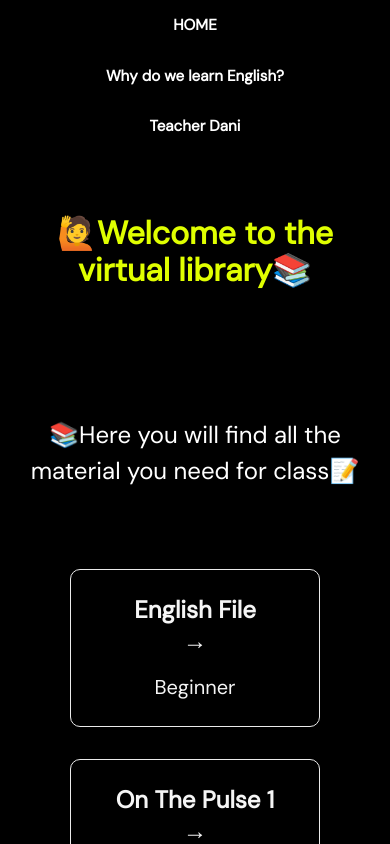
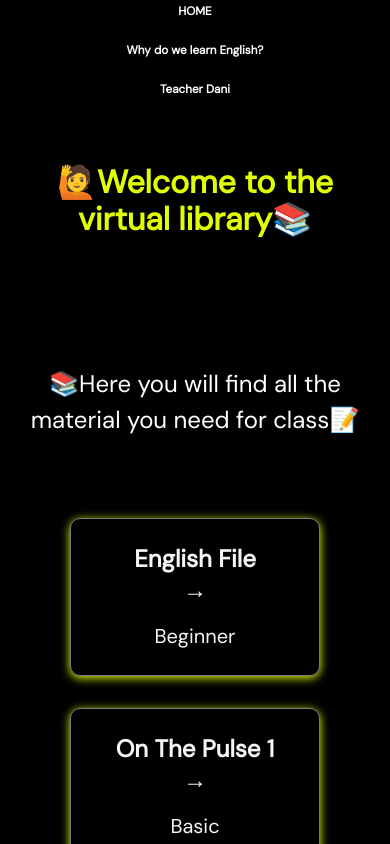
Before and after one commit to DanMartinez01/MiniLibrary-with-Next.Js, a Next.js app in the folder minilibrary/: page / in a window 390 px wide. Shown: the top 844 px of the page. Built offline with nearby package versions, Linux system fonts and the light colour scheme.

Commit message:
add shadow to cards, changes in navbar

```diff
--- a/minilibrary/styles/Home.module.css
+++ b/minilibrary/styles/Home.module.css
@@ -21,6 +21,14 @@
   justify-content: center;
   background-color: black;
   color: white;
+  position: fixed;
+  /* Set the navbar to fixed position */
+  top: 0;
+  /* Position the navbar at the top of the page */
+  width: 100%;
+  /* Full width */
+  height: 100px;
+
 }
 
 .navbar a {
@@ -70,6 +78,7 @@
 .title {
   margin: 0;
   margin-bottom: 4rem;
+  margin-top: 100px;
   line-height: 1.15;
   font-size: 4rem;
 }
@@ -111,10 +120,11 @@
   text-align: center;
   color: inherit;
   text-decoration: none;
-  border: 1px solid #eaeaea;
+  border: 1px solid #eaeaea86;
   border-radius: 10px;
   transition: color 0.15s ease, border-color 0.15s ease;
   max-width: 300px;
+  box-shadow: #E0FF00 0px 2px 10px;
 }
 
 .card:hover,
@@ -124,6 +134,8 @@
   border-color: #c5cacf;
   transform: scale(1.1);
 }
+
+
 
 .card h2 {
   margin: 0 0 1rem 0;
@@ -163,6 +175,7 @@
 
 .CardsText {
   border: 1px solid white;
+  border-radius: 10px;
   width: 250px;
   height: 200px;
   padding: 20px;
@@ -170,6 +183,12 @@
   text-align: center;
   justify-content: center;
   align-content: center;
+  box-shadow: #E0FF00 0px 2px 10px;
+}
+
+.CardsText:hover {
+  border-color: #c5cacf;
+  transform: scale(1.1);
 }
 
 .button:hover,
@@ -185,6 +204,10 @@
 }
 
 @media (max-width:1000px) {
+  .navbar a {
+    font-size: small;
+  }
+
   .descriptionCardsBox {
     margin: 0 auto;
     flex-wrap: wrap;
@@ -212,8 +235,6 @@
   .navbar {
     flex-direction: column;
     margin: 0 auto;
-    padding: 0px;
-    font-size: small;
   }
 
   .Home {
@@ -221,11 +242,10 @@
   }
 
   .navbar a {
+    font-size: 10px;
     font-style: normal;
     padding: 0px;
     margin-top: 0px;
-    margin-bottom: 0px;
-    margin-bottom: 0px;
   }
 
   .title {
```
